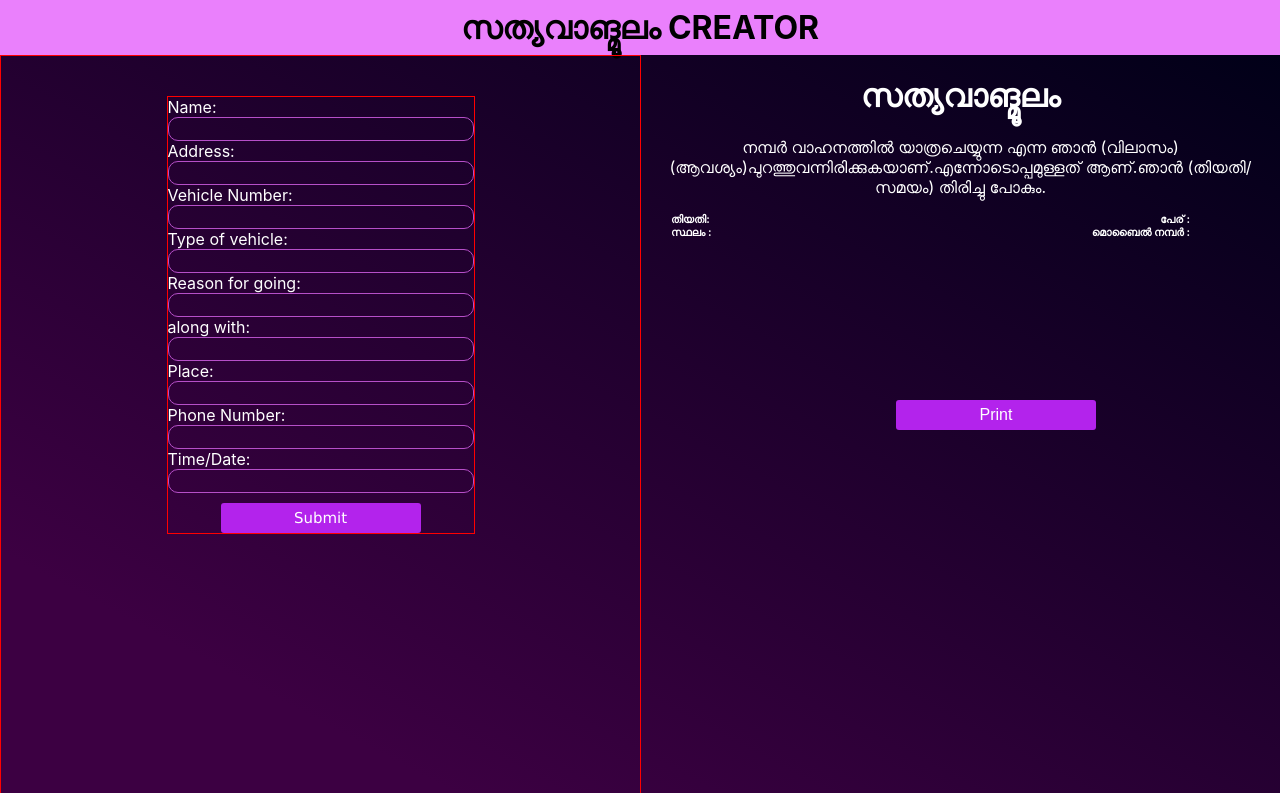
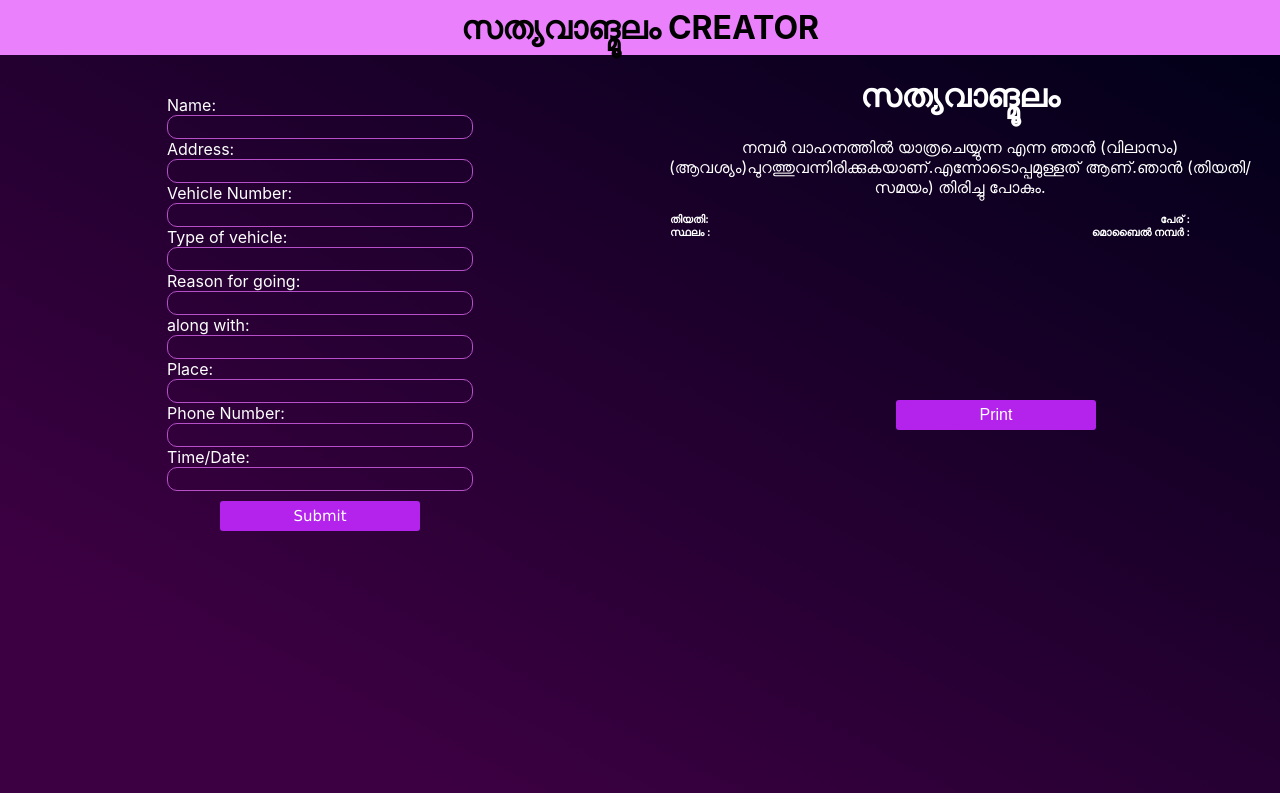
Before and after one commit to vishakhps/E-pass-kerala, a React (Create React App) app: page / in a window 1280 px wide. Built offline with nearby package versions, Linux system fonts and the light colour scheme.

Commit message:
the reference borders are removed

```diff
--- a/src/App.css
+++ b/src/App.css
@@ -43,7 +43,7 @@
   height: 100%;
   width: 100%;
   padding-top: 40px;
-  border: 1px solid red;
+
 
 
 }
@@ -140,6 +140,3 @@ h6{
   background-color: #9b33e6;
 
 }
-.form-box{
-  border: 1px solid red;
-}
```
